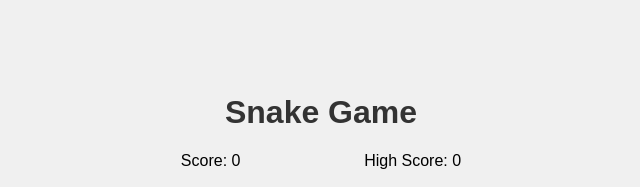
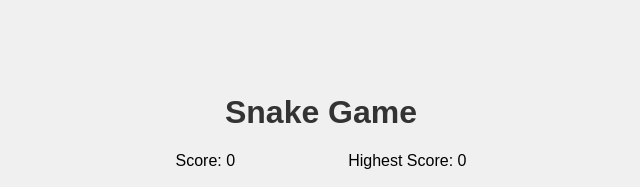
Before and after one commit to lepiej/snake-game-javascript, a website: page docs/index.html in a window 1280 px wide. Shown: the top 187 px of the page, 319-959 px from the left. Drawn offline with Linux system fonts and the light colour scheme.

Commit message:
Readme update + highest score (stored locally) on this browser

```diff
--- a/docs/index.html
+++ b/docs/index.html
@@ -11,7 +11,7 @@
     <h1>Snake Game</h1>
     <div class="game-info">
       <div>Score: <span id="score">0</span></div>
-      <div>High Score: <span id="high-score">0</span></div>
+      <div>Highest Score: <span id="high-score">0</span></div>
     </div>
     <canvas id="game-canvas" width="400" height="400"></canvas>
     <div class="controls">
```
Also changed, not shown: README.md.
